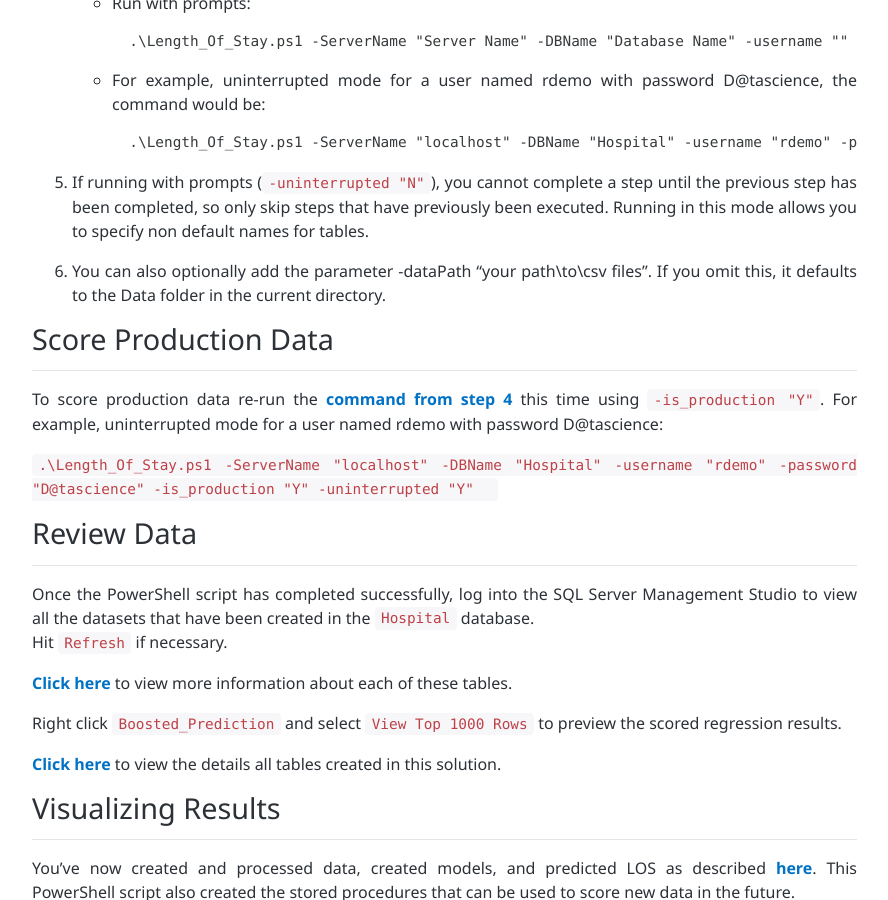
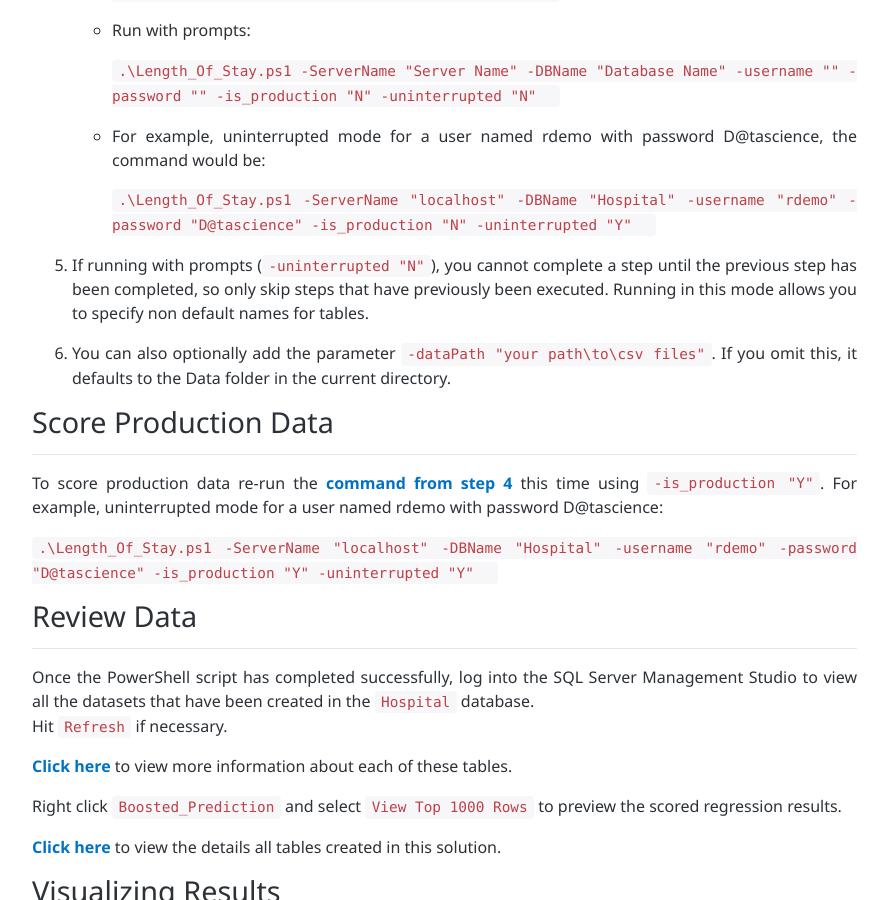
Before and after one commit to microsoft/r-server-hospital-length-of-stay, a Jekyll site: the page built from Powershell_Instructions.md, in a window 1280 px wide and 900 px high, scrolled down 1150 px. Shown: the whole window, without its empty margins (53-941 px from the left). Built offline with Jekyll 4.4.1, drawn with Linux system fonts in a browser that asks for light colours.

Commit message:
update formatting

````diff
--- a/Powershell_Instructions.md
+++ b/Powershell_Instructions.md
@@ -59,25 +59,27 @@ Running this PowerShell script will create stored procedures for the the operati
 
     * Run with no prompts:
 
-        ```
+        <code class="highlighter-rouge">
         .\{{ site.ps1_name }} -ServerName "Server Name" -DBName "Database Name" -username "" -password "" -is_production "N" -uninterrupted "Y"
-        ```
+        </code>
+
     * Run with prompts:
 
-        ```
+        <code class="highlighter-rouge">
         .\{{ site.ps1_name }} -ServerName "Server Name" -DBName "Database Name" -username "" -password "" -is_production "N" -uninterrupted "N"
-        ```
+        </code>
 
     * For example, uninterrupted mode for a user named rdemo with password D@tascience, the command would be:
 
-        ```
+        <code class="highlighter-rouge">
         .\{{ site.ps1_name }} -ServerName "localhost" -DBName "{{ site.db_name }}" -username "rdemo" -password "D@tascience" -is_production "N" -uninterrupted "Y"
-        ```
+        </code>
+
 
 5.  If running with prompts (`-uninterrupted "N"`), you cannot complete a step until the previous step has been completed, so only skip steps that have previously been executed.  Running in this mode allows you to specify non default names for tables.
 
 
-6.  You can also optionally add the parameter -dataPath "your path\to\csv files".  If you omit this, it defaults to the Data folder in the current directory.
+6.  You can also optionally add the parameter `-dataPath "your path\to\csv files"`.  If you omit this, it defaults to the Data folder in the current directory.
 
 
 ## Score Production Data
````
Also changed, not shown: SetupSQL.md (+1 -1 lines), local.md (+3 -1 lines).
